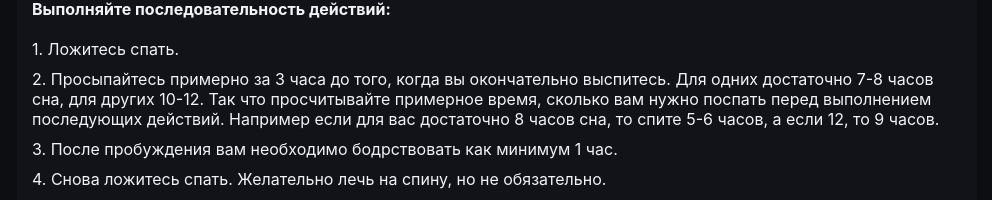
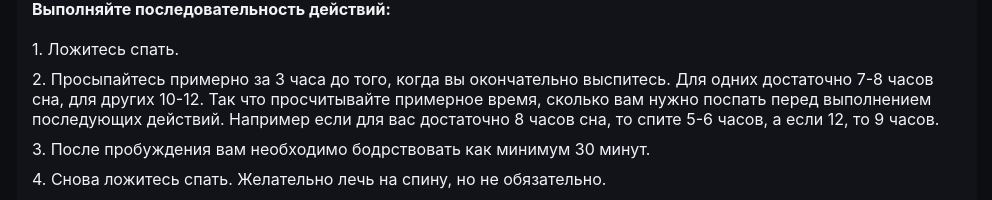
Before and after one commit to aleksluxfero/ludr-app, a Next.js app: page /kak-popast-v-osoznannyj-son in a window 1280 px wide. Shown: the part 1593-1793 px from the top of the page, without its empty margins (143-1135 px from the left). Built offline with nearby package versions, Linux system fonts and the light colour scheme.

Commit message:
change text

```diff
--- a/src/pages/kak-popast-v-osoznannyj-son/index.tsx
+++ b/src/pages/kak-popast-v-osoznannyj-son/index.tsx
@@ -77,7 +77,7 @@ const KakPopastVOsoznannyjSon = () => {
           <ul>
             <li>1. Ложитесь спать.</li>
             <li>2. Просыпайтесь примерно за 3 часа до того, когда вы окончательно выспитесь. Для одних достаточно 7-8 часов сна, для других 10-12. Так что просчитывайте примерное время, сколько вам нужно поспать перед выполнением последующих действий. Например если для вас достаточно 8 часов сна, то спите 5-6 часов, а если 12, то 9 часов.</li>
-            <li>3. После пробуждения вам необходимо бодрствовать как минимум 1 час.</li>
+            <li>3. После пробуждения вам необходимо бодрствовать как минимум 30 минут.</li>
             <li>4. Снова ложитесь спать. Желательно лечь на спину, но не обязательно.</li>
             <li>5. Теперь наступает самый важный момент. Вы должны иметь намерение увидеть во сне свои руки. Намерение
               не должно быть навязчивой мыслью. Напротив, это должно быть безмолвное намерение. Вы лежите, пытайтесь
```
